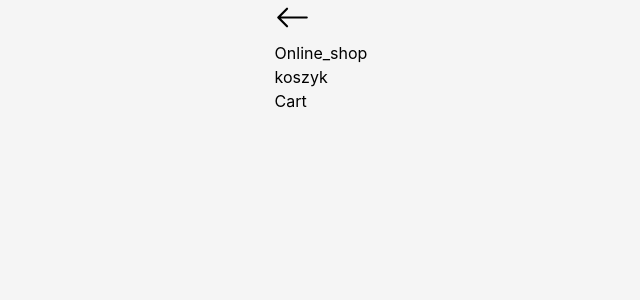
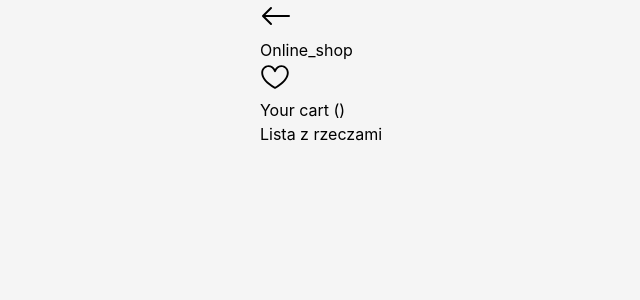
Before and after one commit to wanghaisheng/a-Online_shop-hub, a React (Vite) app: page /cart in a window 1280 px wide. Shown: the top 300 px of the page, without its empty margins (319-959 px from the left). Built offline with nearby package versions, Linux system fonts and the light colour scheme.

Commit message:
starting cart component

```diff
--- a/src/pages/Cart/Cart.tsx
+++ b/src/pages/Cart/Cart.tsx
@@ -2,21 +2,31 @@
 import { BsArrowLeft } from "react-icons/bs";
 import Logo from "../../components/ui/Logo/Logo";
 import TransparentBtnNavigation from "../../components/ui/TransparentBtnNavigation/TransparentBtnNavigation";
+import { GoHeart } from "react-icons/go";
 
 function Cart() {
   return (
-    <div className="h-dvh w-dvw bg-white">
+    <div className="flex h-full w-full max-w-[1500px] flex-col items-center justify-center bg-amber-300">
       <section className=" flex h-14 w-full items-center justify-between p-2">
         <TransparentBtnNavigation link="/">
-          <BsArrowLeft
-            size={35}
-            className="cursor-pointer text-black drop-shadow-md"
-          />
+          <BsArrowLeft size={32} className="mt-5 cursor-pointer text-black" />
         </TransparentBtnNavigation>
-        <Logo color="black"/>
-        <div>koszyk</div>
+        <Logo color="black" />
+        <div className="mt-2">
+          <TransparentBtnNavigation link="/favorite">
+            <GoHeart
+              title="Favorite"
+              size={30}
+              className="cursor-pointer"
+              fill="black"
+            />
+          </TransparentBtnNavigation>
+        </div>
       </section>
-      <div>Cart</div>
+      <div className="mt-20 h-full w-full max-w-[1400px] bg-lime-200">
+        <div className=" mb-10 text-left">Your cart ()</div>
+        <div>Lista z rzeczami</div>
+      </div>
     </div>
   );
 }
--- a/src/pages/Favorite/Favorite.tsx
+++ b/src/pages/Favorite/Favorite.tsx
@@ -16,10 +16,10 @@ function Favorite() {
   return (
     <div className=" flex h-full w-full flex-col items-center justify-center">
       <BarNavigation color="black" />
-      <div className="mt-20 h-full max-w-[1500px] pl-5 ">
+      <div className="mt-20 h-full max-w-[1500px] pl-5">
         <h2 className=" text-center">Favorite</h2>
         <div className=" mb-10">Your wish list ({favoriteList.length})</div>
-        <div className=" mb-10 flex flex-wrap items-center gap-5  justify-center sm:justify-start">
+        <div className=" mb-10 flex flex-wrap items-center justify-center  gap-5 sm:justify-start">
           {favoriteList.map((el) => (
             <FavoriteItemStyling item={el} key={el.id} />
             // <div key={el.id}>
--- a/src/pages/Home/Home.tsx
+++ b/src/pages/Home/Home.tsx
@@ -14,8 +14,8 @@ import springMobile from "../../assets/springmobile.jpg";
 
 function Home() {
   return (
-    <div className="h-full w-full max-w-[2000px] relative">
-      <BarNavigation color="white"/>
+    <div className="relative h-full w-full max-w-[2000px]">
+      <BarNavigation color="white" />
       <MainCarousel />
       <section className="relative h-full w-full">
         {/* mobile image */}
@@ -55,8 +55,8 @@ function Home() {
           }}
         ></div>
 
-        <h1 className="absolute text-right sm:bottom-5 right-0 sm:p-20 sm:text-8xl font-extralight text-pink-400 bottom-10 p-2">
-          Blooming time!
+        <h1 className="absolute bottom-10 right-[-125px] p-2 text-right font-extralight text-pink-400 sm:p-5 sm:text-8xl">
+          Blooming <span className="-rotate-90 transform inline-block origin-bottom-left ml-14">TIME!</span>
         </h1>
       </section>
       <HomeTiles />
```
